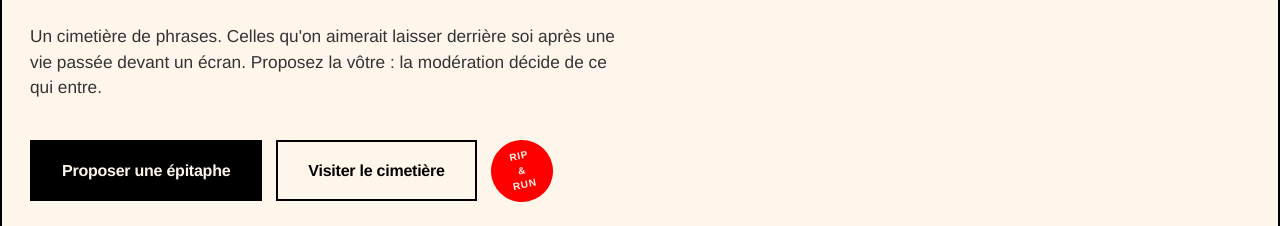
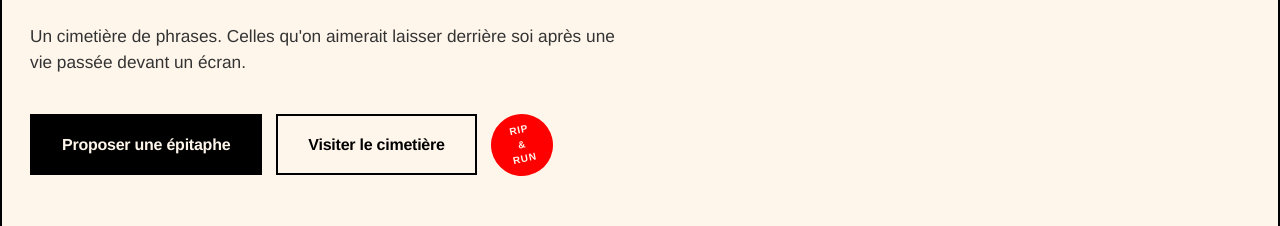
Before and after one commit to magalicontrino/epitafdegeek, a plain HTML site: page index.html in a window 1280 px wide. Shown: the part 507-733 px from the top of the page. Drawn offline with Linux system fonts and the light colour scheme.

Commit message:
Publication du cimetière — 31/07/2026 09:53:32

```diff
--- a/index.html
+++ b/index.html
@@ -48,8 +48,7 @@
     <h1 class="hero__title">Votre dernière phrase n'aura pas de <em>version 2</em>.</h1>
     <p class="hero__sub">
       Un cimetière de phrases. Celles qu'on aimerait laisser derrière soi après
-      une vie passée devant un écran. Proposez la vôtre&nbsp;: la modération
-      décide de ce qui entre.
+      une vie passée devant un écran.
     </p>
     <div class="hero__actions">
       <a class="btn" href="#proposer">Proposer une épitaphe</a>
```
